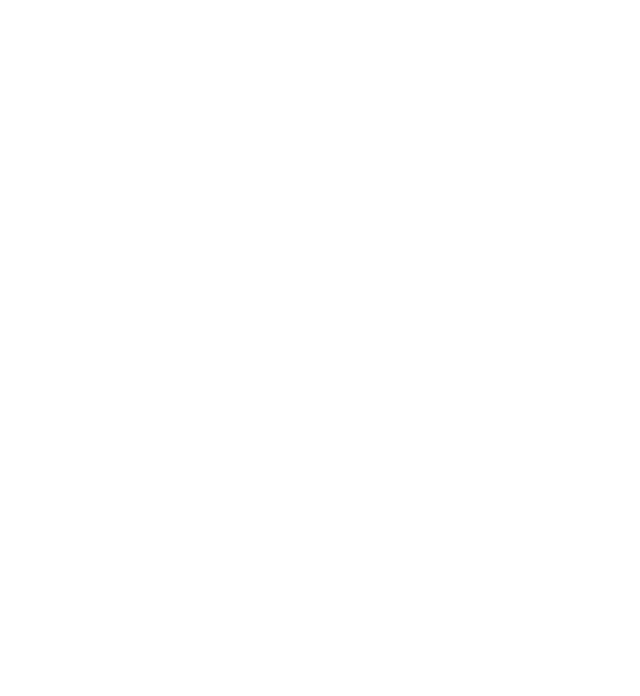
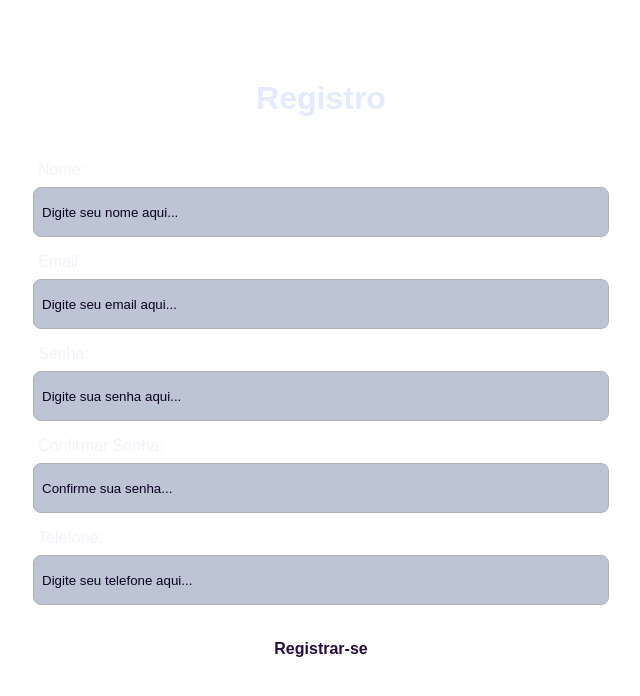
Before and after one commit to Projetos-M6/teste-tecnico-fullstack-front-susimararoberti, a React (Create React App) app: page /registro in a window 1280 px wide. Shown: the top 696 px of the page, without its empty margins (319-959 px from the left). Built offline with nearby package versions, Linux system fonts and the light colour scheme.

Commit message:
feat: inserida página de cadastro e corrigidas algumas estilizações

```diff
--- a/package.json
+++ b/package.json
@@ -13,6 +13,7 @@
     "react-hook-form": "^7.40.0",
     "react-router-dom": "5",
     "react-scripts": "5.0.1",
+    "react-toastify": "^9.1.1",
     "styled-components": "^5.3.6",
     "web-vitals": "^2.1.0",
     "yup": "^0.32.11"
--- a/src/App.jsx
+++ b/src/App.jsx
@@ -1,8 +1,25 @@
 import "./App.css";
 import Routes from "./routes";
+import { ToastContainer } from "react-toastify";
+import "react-toastify/dist/ReactToastify.min.css";
 
 function App() {
-  return <Routes />;
+  return (
+    <>
+      <ToastContainer
+        position="top-center"
+        autoClose={4000}
+        hideProgressBar={false}
+        newestOnTop={false}
+        closeOnClick
+        rtl={false}
+        pauseOnFocusLoss
+        draggable
+        pauseOnHover
+      />
+      <Routes />
+    </>
+  );
 }
 
 export default App;
--- a/src/components/Button/styles.js
+++ b/src/components/Button/styles.js
@@ -4,16 +4,21 @@
   text-align: center;
   cursor: pointer;
   font-weight: 600;
-  font-size: 2.5vh;
+  font-size: 1rem;
   border-radius: 8px;
   border-style: none;
   color: #240e3d;
   background-color: #ffffff;
-  height: 3rem;
-  width: 10rem;
+  padding: 10px;
+  height: 6vh;
+  width: max-content;
 
   &:hover {
     background-color: #64012f;
     color: #ffffff;
   }
+
+  @media (max-width: 250px) {
+    font-size: 0.6rem;
+  }
 `;
--- a/src/components/Form/index.jsx
+++ b/src/components/Form/index.jsx
@@ -5,9 +5,7 @@
     <StyledForm inputSize={inputSize}>
       <h2>{title}</h2>
 
-      <form action="" onSubmit={onSubmitFunction}>
-        {children}
-      </form>
+      <form onSubmit={onSubmitFunction}>{children}</form>
     </StyledForm>
   );
 }
--- a/src/components/Form/styles.js
+++ b/src/components/Form/styles.js
@@ -9,13 +9,18 @@
 
   h2 {
     color: #e6eaff;
-    font-size: 3vh;
+    font-size: 2rem;
     margin-top: 3vh;
     margin-bottom: 4vh;
+
+    @media (max-width: 250px) {
+      font-size: 1.5rem;
+    }
   }
 
   form {
     display: flex;
+    align-items: center;
     width: 100%;
     flex-direction: column;
     gap: 4px;
@@ -56,59 +61,11 @@
     }
   }
 
-  @media (min-width: 1450px) {
+  @media (min-width: 800px) {
+    max-width: 50%;
+  }
+
+  @media (min-width: 1400px) {
     max-width: 40%;
   }
-
-  @media (min-width: 1600px) {
-    max-width: 50%;
-  }
 `;
-
-export const Select = styled.div`
-  display: flex;
-  width: 100%;
-  flex-direction: column;
-
-  label {
-    text-align: left;
-    color: #f1f3f8;
-    margin: 0 !important;
-  }
-
-  input {
-    width: 10%;
-    height: 1.5vh !important;
-    border: none;
-    background-color: #bdc4d4;
-    box-sizing: border-box;
-    border: 1px solid #afafaf;
-
-    &::placeholder {
-      color: #0a0222;
-    }
-
-    @media (min-width: 450px) {
-      margin-left: 3px;
-      margin-top: 5px;
-      padding: 1vh !important;
-    }
-
-    @media (min-width: 600px) {
-      width: 8%;
-    }
-
-    @media (min-width: 800px) {
-      width: 6%;
-    }
-
-    @media (min-width: 1000px) {
-      width: 4%;
-    }
-  }
-
-  @media (min-width: 450px) {
-    flex-direction: row !important;
-    margin-top: 1.5vh !important;
-  }
-`;
--- a/src/pages/register/index.jsx
+++ b/src/pages/register/index.jsx
@@ -1,11 +1,154 @@
 import { useForm } from "react-hook-form";
+import { useHistory } from "react-router-dom";
 import * as yup from "yup";
 import { yupResolver } from "@hookform/resolvers/yup";
+import ButtonComp from "../../components/Button";
+import FormComp from "../../components/Form";
+
+import { Box, Container, Errors } from "./styles";
 
 import API from "../../services/api";
 
+import { toast } from "react-toastify";
+
 function Register() {
-  return "Register";
+  const schema = yup.object().shape({
+    name: yup
+      .string()
+      .min(4, "Mínimo de 4 letras")
+      .required("Nome e Sobrenome obrigatórios")
+      .matches(
+        /^[A-ZÀ-Ÿ][A-zÀ-ÿ']+\s([A-zÀ-ÿ']\s?)*[A-ZÀ-Ÿ][A-zÀ-ÿ']+$/,
+        "Primeira letra de cada nome maiúscula, " +
+          "sem espaços duplos " +
+          "e sem números"
+      ),
+    email: yup.string().required("Email obrigatório").email("Email inválido"),
+    password: yup
+      .string()
+      .required("Informe uma senha")
+      .min(8, "Senha deve conter ao menos 8 caracteres")
+      .matches(/.*\d/, "Senha Deve conter ao menos um dígito")
+      .matches(/.*[a-z]/, "Senha Deve conter ao menos uma letra minúscula")
+      .matches(/.*[A-Z]/, "Senha Deve conter ao menos uma letra maiúscula")
+      .matches(
+        /.*[$*&@#!]/,
+        "Senha Deve conter ao menos um caractere especial"
+      ),
+    confirmPassword: yup
+      .string()
+      .required("Confirme a senha")
+      .oneOf([yup.ref("password")], "As senhas precisam ser iguais"),
+    phone: yup
+      .string()
+      .min(10, "Modelo:9999999999 - 10 posições")
+      .required("Campo obrigatório!"),
+  });
+
+  const {
+    register,
+    handleSubmit,
+    formState: { errors },
+  } = useForm({ resolver: yupResolver(schema) });
+
+  const history = useHistory();
+
+  const registred = ({ name, email, password, phone }) => {
+    const user = {
+      name,
+      email,
+      password,
+      phone,
+    };
+
+    API.post("/users/register", user)
+      .then((res) => {
+        console.log(res.data);
+        toast.success("Cadastrado com Sucesso!");
+        return history.push("/login");
+      })
+      .catch((_) => {
+        toast.error(
+          "Erro ao cadastrar, verifique novamente os campos ou mude o email!"
+        );
+      });
+  };
+
+  return (
+    <Container>
+      <Box>
+        <FormComp
+          title="Registro"
+          onSubmitFunction={handleSubmit(registred)}
+          inputSize="7vh"
+        >
+          <div>
+            <label>
+              Nome:{" "}
+              {errors.name?.message && (
+                <Errors> - {errors.name?.message}</Errors>
+              )}
+            </label>
+            <input
+              placeholder="Digite seu nome aqui..."
+              {...register("name")}
+            />
+          </div>
+          <div>
+            <label>
+              Email:{" "}
+              {errors.email?.message && (
+                <Errors> - {errors.email?.message}</Errors>
+              )}
+            </label>
+            <input
+              placeholder="Digite seu email aqui..."
+              {...register("email")}
+            />
+          </div>
+          <div>
+            <label>
+              Senha:{" "}
+              {errors.password?.message && (
+                <Errors> - {errors.password?.message}</Errors>
+              )}
+            </label>
+            <input
+              type="password"
+              placeholder="Digite sua senha aqui..."
+              {...register("password")}
+            />
+          </div>
+          <div>
+            <label>
+              Confirmar Senha:{" "}
+              {errors.confirmPassword?.message && (
+                <Errors> - {errors.confirmPassword?.message}</Errors>
+              )}
+            </label>
+            <input
+              type="password"
+              placeholder="Confirme sua senha..."
+              {...register("confirmPassword")}
+            />
+          </div>
+          <div>
+            <label>
+              Telefone:{" "}
+              {errors.phone?.message && (
+                <Errors> - {errors.phone?.message}</Errors>
+              )}
+            </label>
+            <input
+              placeholder="Digite seu telefone aqui..."
+              {...register("phone")}
+            />
+          </div>
+          <ButtonComp type="submit" nameButton="Registrar-se"></ButtonComp>
+        </FormComp>
+      </Box>
+    </Container>
+  );
 }
 
 export default Register;
--- a/src/pages/register/styles.js
+++ b/src/pages/register/styles.js
@@ -1 +1,22 @@
 import styled from "styled-components";
+
+export const Container = styled.main`
+  display: flex;
+  flex-direction: column;
+  align-items: center;
+  justify-content: space-between;
+`;
+
+export const Box = styled.section`
+  display: flex;
+  flex-direction: column;
+  align-items: center;
+  justify-content: center;
+  width: 90%;
+  margin-top: 5vh;
+`;
+
+export const Errors = styled.span`
+  font-size: 0.8rem;
+  color: #e60000;
+`;
--- a/src/routes/index.jsx
+++ b/src/routes/index.jsx
@@ -1,8 +1,16 @@
 import { Route, Switch } from "react-router-dom";
+import Register from "../pages/register";
+import Login from "../pages/login";
 
 function Routes() {
   return (
     <Switch>
+      <Route path="/registro" exact>
+        <Register />
+      </Route>
+      <Route path="/login" exact>
+        <Login />
+      </Route>
       {/* ultimo */}
       <Route path="/">{/* <Home /> */}</Route>
     </Switch>
--- a/src/services/api.jsx
+++ b/src/services/api.jsx
@@ -1,7 +1,7 @@
 import axios from "axios";
 
 const API = axios.create({
-  baseURL: "http://localhost:3000/",
+  baseURL: "http://localhost:3000",
 });
 
 export default API;
```
Also changed, not shown: 1 other file (tests, documents, lock files or other folders).
